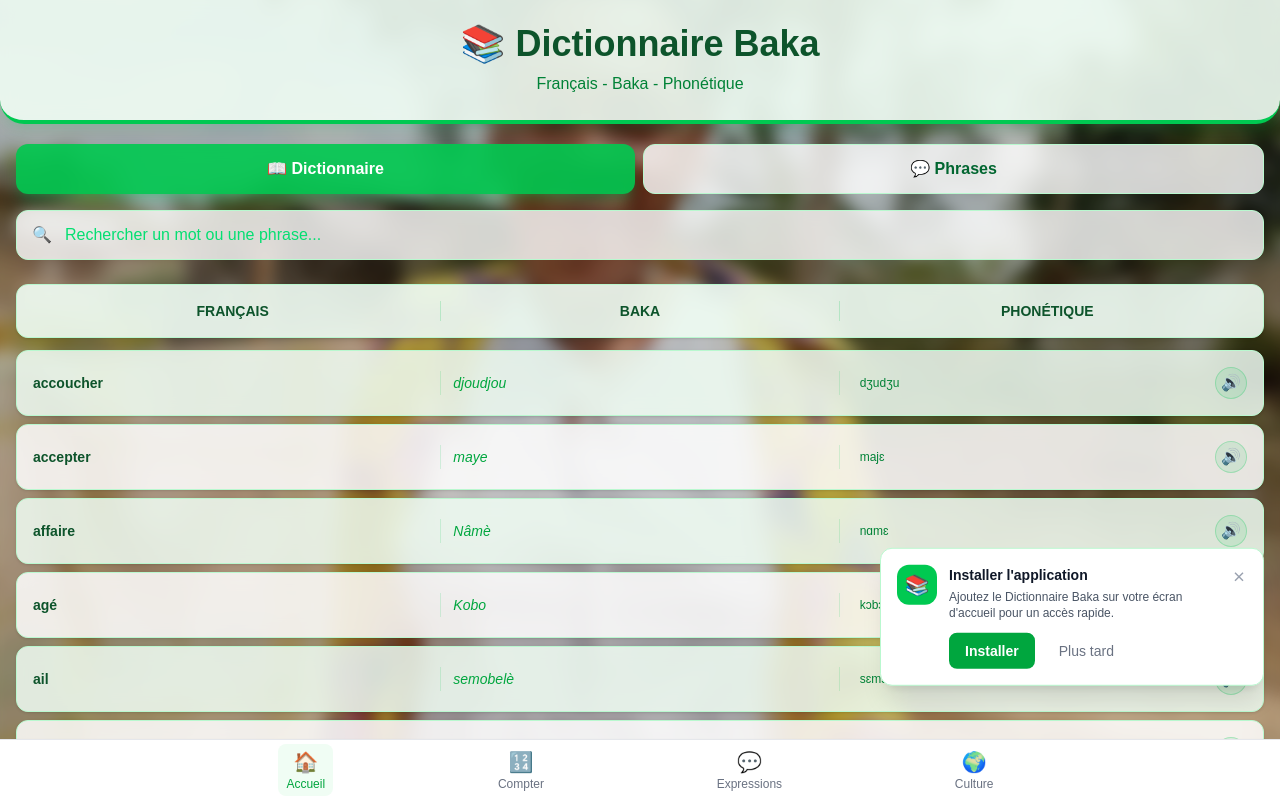
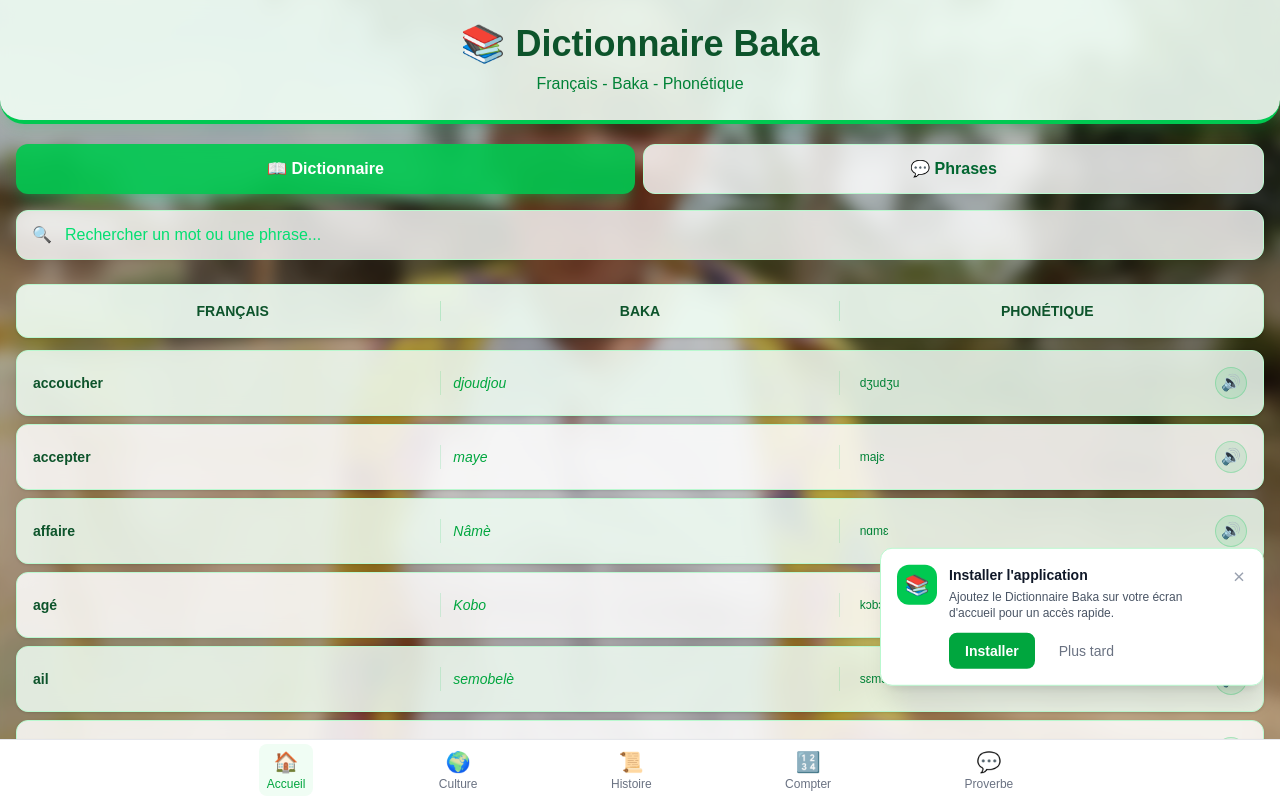
Before and after one commit to elieboulingui/edubakaq, a Next.js app: page / in a window 1280 px wide. Shown: the top 798 px of the page. Built offline with nearby package versions, Linux system fonts and the light colour scheme.

Commit message:
Update BottomMenu.tsx

```diff
--- a/components/BottomMenu.tsx
+++ b/components/BottomMenu.tsx
@@ -15,28 +15,31 @@ const BottomMenu = () => {
         icon: '🏠',
         href: '/'
     },
-
+    {
+        id: 2,
+        label: 'Culture',
+        icon: '🌍',
+        href: '/Culture'
+    },
     {
         id: 3,
+        label: 'Histoire',
+        icon: '📜',
+        href: '/histoire'
+    },
+    {
+        id: 4,
         label: 'Compter',
         icon: '🔢',
         href: '/compter'
     },
     {
-            id: 4,
-            label: 'Expressions',
+        id: 5,
+        label: 'Proverbe',
         icon: '💬',
         href: '/proverbe'
     },
-
-        {
-            id: 6,
-            label: 'Culture',
-            icon: '🌍',
-            href: '/Culture'
-        },
 ];
-
     // Filtrer les éléments pour n'afficher que ceux qui ont un href valide
     const validMenuItems = menuItems.filter(item => item.href);
 
```
Lines whose indentation alone changed are shown as unchanged.
